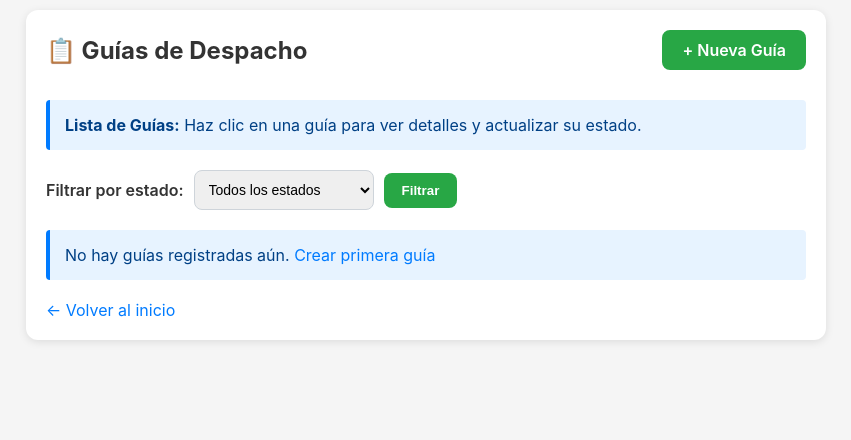
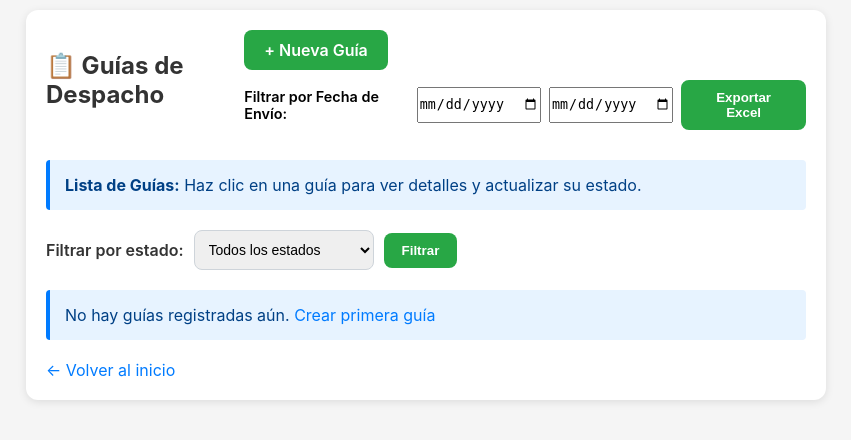
Before and after one commit to mrGoonies/tracking_guide, a Django app: page /guias/ in a window 1280 px wide. Shown: the top 440 px of the page, without its empty margins (214-1065 px from the left). Run offline with Django 5.2, Linux system fonts and the light colour scheme; the visitor is signed in with stand-in values (Sample User, id 1); data comes from the database, SQL or seed files in the repository; data that the repository does not hold is empty.

Commit message:
feat: exportar planificacion de ruta

```diff
--- a/guides/admin.py
+++ b/guides/admin.py
@@ -51,16 +51,16 @@ class ClientAdmin(admin.ModelAdmin):
 
 @admin.register(DispatchGuide)
 class DispatchGuideAdmin(admin.ModelAdmin):
-    list_display = ('numero_guia', 'nv', 'cliente', 'estado', 'transportista', 'get_vendedor_display', 'fecha_creacion')
+    list_display = ('numero_guia', 'nv', 'nv_fecha_creacion', 'cliente', 'estado', 'transportista', 'get_vendedor_display', 'fecha_creacion')
     list_filter = ('estado', 'fecha_creacion')
     search_fields = ('numero_guia', 'nv', 'cliente__nombre', 'cliente__rut')
     readonly_fields = ('fecha_creacion', 'fecha_actualizacion')
     inlines = [GuideStageInline]
     fieldsets = (
         ('Información de Guía', {
-            'fields': ('numero_guia', 'nv', 'cliente', 'estado')
+            'fields': ('numero_guia', 'nv', 'nv_fecha_creacion', 'fecha_envio', 'fecha_despacho', 'cliente', 'estado')
         }),
-        ('Dirección de Entrega', {
+        ('Direcciones y Fechas', {
             'fields': ('usa_direccion_facturacion', 'direccion_entrega', 'map_link')
         }),
         ('Asignación', {
--- a/guides/models.py
+++ b/guides/models.py
@@ -46,12 +46,15 @@ class DispatchGuide(models.Model):
 
     numero_guia = models.CharField(max_length=100, unique=True)
     nv = models.CharField(max_length=100, blank=True, null=True, verbose_name='Nota de Venta')
+    nv_fecha_creacion = models.DateField(blank=True, null=True, verbose_name='Fecha creación NV')
     cliente = models.ForeignKey(Client, on_delete=models.CASCADE, related_name='guias')
     usa_direccion_facturacion = models.BooleanField(default=True)
     direccion_entrega = models.TextField()
     map_link = models.URLField(blank=True, null=True)
     transportista = models.ForeignKey(User, on_delete=models.SET_NULL, null=True, blank=True, related_name='guias_asignadas')
     vendedor = models.ForeignKey(Seller, on_delete=models.SET_NULL, null=True, blank=True, related_name='guias_emitidas')
+    fecha_envio = models.DateField(blank=True, null=True)
+    fecha_despacho = models.DateField(blank=True, null=True)
     vendedor_nombre = models.CharField(max_length=255, blank=True, null=True)
     estado = models.CharField(max_length=20, choices=STATUS_CHOICES, default='emitida')
     fecha_creacion = models.DateTimeField(auto_now_add=True)
--- a/guides/templates/guides/guide_list.html
+++ b/guides/templates/guides/guide_list.html
@@ -165,9 +165,17 @@
 </head>
 <body>
     <div class="container">
-        <div class="header">
+            <div class="header">
             <h1>📋 Guías de Despacho</h1>
-            <a href="{% url 'create_guide' %}" class="btn-new">+ Nueva Guía</a>
+            <div style="display: flex; gap: 10px; flex-wrap: wrap; align-items: center;">
+                <a href="{% url 'create_guide' %}" class="btn-new">+ Nueva Guía</a>
+                <form method="get" action="{% url 'export_route_planning' %}" style="display:flex; gap:8px; align-items:center;">
+                    <label style="font-weight:600; font-size:0.9rem;">Filtrar por Fecha de Envío:</label>
+                    <input type="date" name="start_date" value="{{ request.GET.start_date|default:'' }}" class="form-input" style="height:36px;">
+                    <input type="date" name="end_date" value="{{ request.GET.end_date|default:'' }}" class="form-input" style="height:36px;">
+                    <button type="submit" class="btn-new">Exportar Excel</button>
+                </form>
+            </div>
         </div>
 
         <div class="notice">
--- a/guides/urls.py
+++ b/guides/urls.py
@@ -11,4 +11,5 @@ urlpatterns = [
     path('guias/', views.guide_list, name='guide_list'),
     path('guias/nueva/', views.create_guide, name='create_guide'),
     path('guias/<int:guide_id>/', views.guide_detail, name='guide_detail'),
+    path('guias/exportar-planificacion/', views.export_route_planning, name='export_route_planning'),
 ]
--- a/guides/views.py
+++ b/guides/views.py
@@ -1,4 +1,5 @@
-from datetime import timedelta
+from datetime import timedelta, datetime
+from io import BytesIO
 
 from django.shortcuts import render, redirect
 from django.contrib import messages
@@ -7,10 +8,11 @@ from django.contrib.auth.decorators import login_required
 from django.contrib.auth.forms import AuthenticationForm
 from django.contrib.auth.models import User
 from django.db.models import Count, Q
-from django.http import JsonResponse
+from django.http import HttpResponse, JsonResponse
 from django.utils import timezone
 from django.views.decorators.http import require_POST
 from django.views.decorators.csrf import csrf_exempt
+from openpyxl import Workbook
 from .forms import ImportClientCSVForm, CreateDispatchGuideForm, UpdateGuideStateForm
 from .utils import import_clients_from_csv
 from .models import Client, DispatchGuide, GuideStage
@@ -81,7 +83,7 @@ def import_clients(request):
 @login_required
 def guide_list(request):
     estado_filtro = request.GET.get('estado', '').strip()
-    guides = DispatchGuide.objects.select_related('cliente', 'transportista').order_by('-fecha_creacion')
+    guides = DispatchGuide.objects.select_related('cliente', 'transportista', 'vendedor').order_by('-fecha_creacion')
 
     if estado_filtro:
         guides = guides.filter(estado=estado_filtro)
@@ -92,6 +94,78 @@ def guide_list(request):
         'estado_choices': DispatchGuide.STATUS_CHOICES,
     }
     return render(request, 'guides/guide_list.html', context)
+
+
+@login_required
+def export_route_planning(request):
+    """Exporta un archivo Excel con la planificación de rutas."""
+    guides = DispatchGuide.objects.select_related('cliente', 'transportista', 'vendedor').order_by('fecha_creacion')
+
+    # Aplicar filtro por rango de fechas (fecha_envio)
+    start_date_str = request.GET.get('start_date')
+    end_date_str = request.GET.get('end_date')
+    try:
+        if start_date_str:
+            start_date = datetime.strptime(start_date_str, '%Y-%m-%d').date()
+            guides = guides.filter(fecha_envio__gte=start_date)
+        if end_date_str:
+            end_date = datetime.strptime(end_date_str, '%Y-%m-%d').date()
+            guides = guides.filter(fecha_envio__lte=end_date)
+    except ValueError:
+        # Ignorar filtros mal formateados
+        pass
+
+    wb = Workbook()
+    ws = wb.active
+    ws.title = 'Planificación Rutas'
+    headers = [
+        'Nota de Venta (NV)',
+        'Creacion de la NV',
+        'Fecha de Envio',
+        'Rut Cliente',
+        'Nombre cliente',
+        'Direccion de despacho',
+        'Persona que creo la NV',
+        'Transportista asignado para esa nota de venta',
+        'Fecha de despacho',
+        'Numero de guia'
+    ]
+    ws.append(headers)
+
+    for guide in guides:
+        vendedor_nombre = guide.vendedor_nombre or (guide.vendedor.nombre if guide.vendedor else '')
+        transportista_nombre = guide.transportista.get_full_name() if guide.transportista else ''
+        ws.append([
+            guide.nv or '',
+            guide.nv_fecha_creacion or '',
+            guide.fecha_envio or '',
+            guide.cliente.rut,
+            guide.cliente.nombre,
+            guide.direccion_entrega,
+            vendedor_nombre,
+            transportista_nombre,
+            guide.fecha_despacho or '',
+            guide.numero_guia,
+        ])
+
+    for i, _ in enumerate(headers, start=1):
+        column_letter = ws.cell(row=1, column=i).column_letter
+        max_length = max(
+            len(str(cell.value)) if cell.value is not None else 0
+            for cell in ws[column_letter]
+        )
+        ws.column_dimensions[column_letter].width = min(max_length + 4, 40)
+
+    output = BytesIO()
+    wb.save(output)
+    output.seek(0)
+
+    response = HttpResponse(
+        output.getvalue(),
+        content_type='application/vnd.openxmlformats-officedocument.spreadsheetml.sheet'
+    )
+    response['Content-Disposition'] = 'attachment; filename=planificacion_rutas.xlsx'
+    return response
 
 
 @login_required
--- a/pyproject.toml
+++ b/pyproject.toml
@@ -4,4 +4,6 @@ version = "0.1.0"
 description = "internal app for manage guides"
 readme = "README.md"
 requires-python = ">=3.10"
-dependencies = []
+dependencies = [
+    "openpyxl>=3.1.5",
+]
--- a/requirements.txt
+++ b/requirements.txt
@@ -4,3 +4,4 @@ djangorestframework==3.17.1
 pillow==12.2.0
 sqlparse==0.5.5
 typing-extensions==4.15.0
+openpyxl==3.1.4
```
Also changed, not shown: guides/forms.py (+13 -2 lines), guides/templates/guides/create_guide.html (+30 -0 lines), guides/migrations/0005_dispatchguide_fecha_despacho_and_more.py (added), guides/migrations/0006_dispatchguide_nv_fecha_creacion.py (added), 1 other file.
